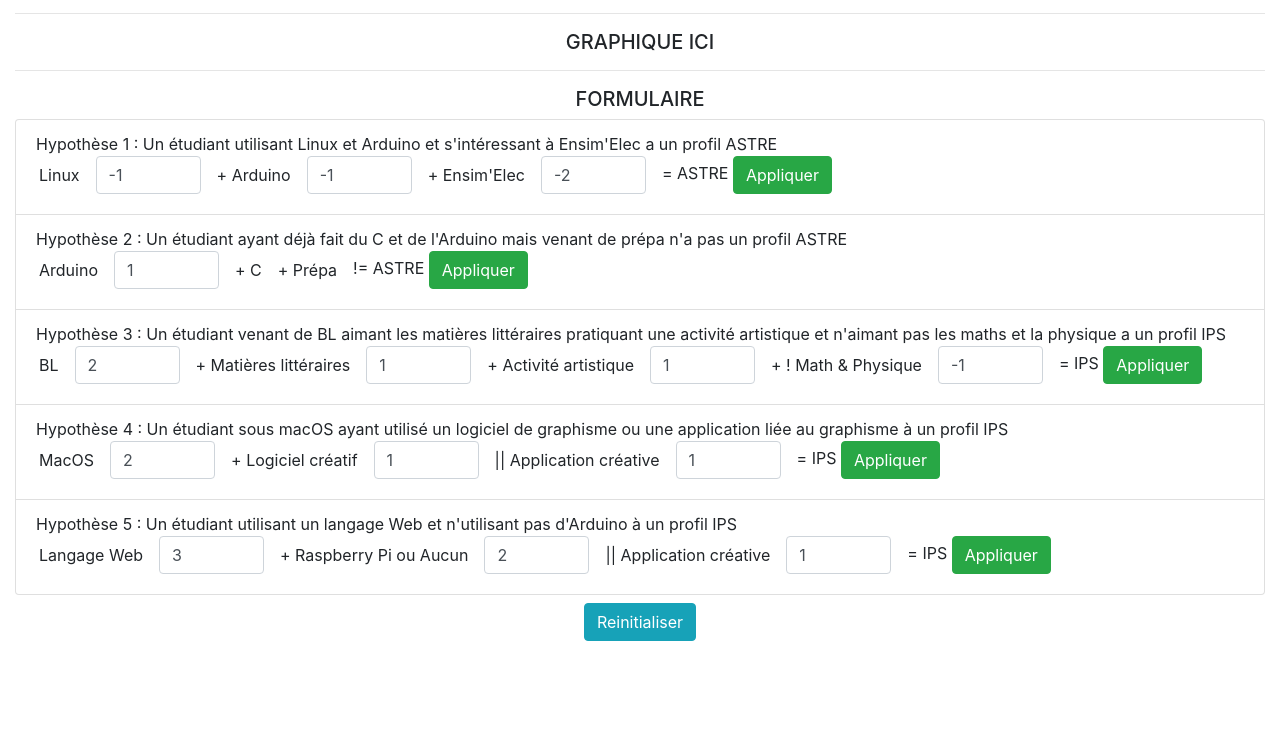
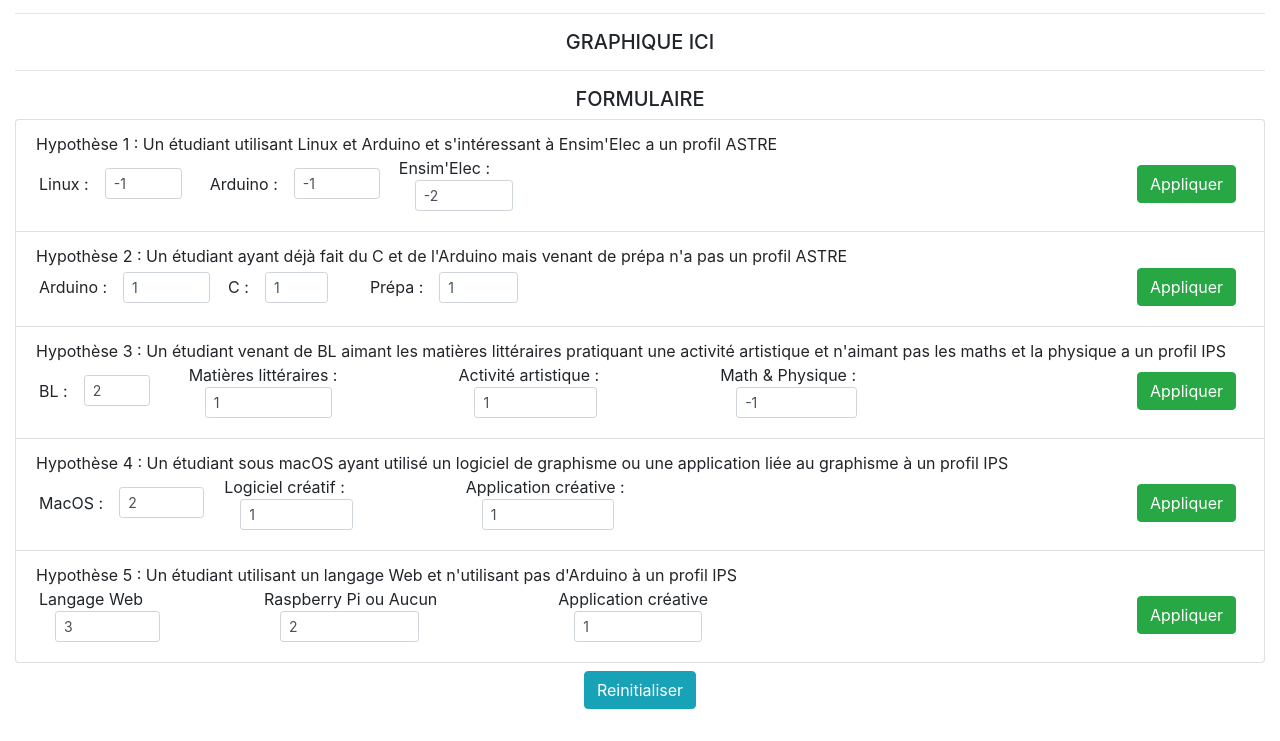
Before and after one commit to nomaad95/choixAstreIps, a plain HTML site: page index.html in a window 1280 px wide. Shown: the part 59-800 px from the top of the page. Drawn offline with Linux system fonts and the light colour scheme.

Commit message:
display btn

```diff
--- a/index.html
+++ b/index.html
@@ -4,6 +4,13 @@
 	  <meta charset="utf-8">
 	  <meta name="viewport" content="width=device-width, initial-scale=1.0"/>
 		<link type="text/css" rel="stylesheet" href="css/bootstrap.css"/>
+	<!--	<link type="text/css" rel="stylesheet" href="css/style.css"/> -->
+	<style media="screen">
+		.form-group .form-control{
+			width: 50%;
+		}
+	</style>
+
 	</head>
 
 	<title>Choix IPS-ASTRE</title>
@@ -25,120 +32,128 @@
 				<ul class="list-group">
 					<li class="list-group-item">
 						<span>Hypothèse 1 : Un étudiant utilisant Linux et Arduino et s'intéressant à Ensim'Elec a un profil ASTRE</span>
-						<form class="form-inline" id="H1" onsubmit="hypothesis1(student)">
+						<form class="form-inline flex-nowrap justify-content-between" id="H1" onsubmit="hypothesis1(student)">
 							<div class="form-row">
 							  <div class="form-group mx-sm-2 mb-2">
-							    Linux <input class="form-control ml-3" id="H1Linux" type="number" step="1" value="-1" min="-5" max="5">
+							    Linux :
+									<input class="form-control form-control-sm ml-3" id="H1Linux" type="number" step="1" value="-1" min="-5" max="5">
 							  </div>
 								<div class="form-group mx-sm-2 mb-2">
-									+ Arduino <input class="form-control ml-3" id="H1Arduino" type="number" step="1" value="-1" min="-5" max="5">
+									Arduino :
+									<input class="form-control form-control-sm ml-3" id="H1Arduino" type="number" step="1" value="-1" min="-5" max="5">
 								</div>
 								<div class="form-group mx-sm-2 mb-2">
-									+ Ensim'Elec <input class="form-control ml-3" id="H1Elec" type="number" step="1" value="-2" min="-5" max="5">
+									Ensim'Elec :
+									<input class="form-control form-control-sm ml-3" id="H1Elec" type="number" step="1" value="-2" min="-5" max="5">
+								</div>
 							</div>
 							<div class="mx-sm-2 mb-2">
-									= ASTRE
 								<button class="btn btn-success" type="submit">Appliquer</button>
-								</div>
 							</div>
 						</form>
 					</li>
 					<li class="list-group-item">
 						<span>Hypothèse 2 : Un étudiant ayant déjà fait du C et de l'Arduino mais venant de prépa n'a pas un profil ASTRE</span>
-						<form class="form-inline" id="H2" onsubmit="hypothesis2(student)">
+						<form class="form-inline flex-nowrap justify-content-between" id="H2" onsubmit="hypothesis2(student)">
 							<div class="form-row">
 								<div class="form-group mx-sm-2 mb-2">
-									Arduino <input class="form-control ml-3" id="H2Weight" type="number" step="1" value="1" min="-5" max="5">
+									Arduino :
+									<input class="form-control form-control-sm ml-3" id="H2Weight" type="number" step="1" value="1" min="-5" max="5">
 								</div>
 								<div class="form-group mx-sm-2 mb-2">
-									+ C
+									C :
+									<input class="form-control form-control-sm ml-3" id="H2WeightC" type="number" step="1" value="1" min="-5" max="5">
 								</div>
 								<div class="form-group mx-sm-2 mb-2">
-									+ Prépa
+									Prépa :
+									<input class="form-control form-control-sm ml-3" id="H2WeightP" type="number" step="1" value="1" min="-5" max="5">
+								</div>
 							</div>
 							<div class="mx-sm-2 mb-2">
-									!= ASTRE
 								<button class="btn btn-success" type="submit">Appliquer</button>
-								</div>
 							</div>
 						</form>
 					</li>
 					<li class="list-group-item">
 						<span>Hypothèse 3 : Un étudiant venant de BL aimant les matières littéraires pratiquant une activité artistique et n'aimant pas les maths et la physique a un profil IPS</span>
-						<form class="form-inline" id="H3" onsubmit="hypothesis3(student2)">
+						<form class="form-inline flex-nowrap justify-content-between" id="H3" onsubmit="hypothesis3(student2)">
 							<div class="form-row">
 								<div class="form-group mx-sm-2 mb-2">
-									BL <input class="form-control ml-3" id="H3BL" type="number" step="1" value="2" min="-5" max="5">
+									BL :
+									<input class="form-control form-control-sm ml-3" id="H3BL" type="number" step="1" value="2" min="-5" max="5">
 								</div>
 								<div class="form-group mx-sm-2 mb-2">
-									+ Matières littéraires <input class="form-control ml-3" id="H3Litteraire" type="number" step="1" value="1" min="-5" max="5">
+									Matières littéraires :
+									<input class="form-control form-control-sm ml-3" id="H3Litteraire" type="number" step="1" value="1" min="-5" max="5">
 								</div>
 								<div class="form-group mx-sm-2 mb-2">
-									+ Activité artistique <input class="form-control ml-3" id="H3Activite"type="number" step="1" value="1" min="-5" max="5">
+									Activité artistique :
+									<input class="form-control form-control-sm ml-3" id="H3Activite"type="number" step="1" value="1" min="-5" max="5">
 								</div>
 								<div class="form-group mx-sm-2 mb-2">
-									+ ! Math & Physique <input class="form-control ml-3" id="H3MathPhy"type="number" step="1" value="-1" min="-5" max="5">
+									Math & Physique :
+									<input class="form-control form-control-sm ml-3" id="H3MathPhy"type="number" step="1" value="-1" min="-5" max="5">
+								</div>
 							</div>
 							<div class="mx-sm-2 mb-2">
-									= IPS
 								<button class="btn btn-success" type="submit">Appliquer</button>
-								</div>
 							</div>
 						</form>
 					</li>
 					<li class="list-group-item">
 						<span>Hypothèse 4 : Un étudiant sous macOS ayant utilisé un logiciel de graphisme ou une application liée au graphisme à un profil IPS</span>
-						<form class="form-inline" id="H4" onsubmit="hypothesis4(student2)">
+						<form class="form-inline flex-nowrap justify-content-between" id="H4" onsubmit="hypothesis4(student2)">
 							<div class="form-row">
 								<div class="form-group mx-sm-2 mb-2">
-									MacOS <input class="form-control ml-3" id="H4MacOS" type="number" step="1" value="2" min="-5" max="5">
+									MacOS :
+									<input class="form-control form-control-sm ml-3" id="H4MacOS" type="number" step="1" value="2" min="-5" max="5">
 								</div>
 								<div class="form-group mx-sm-2 mb-2">
-									+ Logiciel créatif <input class="form-control ml-3" id="H4Logiciel"type="number" step="1" value="1" min="-5" max="5">
+									Logiciel créatif :
+									<input class="form-control form-control-sm ml-3" id="H4Logiciel"type="number" step="1" value="1" min="-5" max="5">
 								</div>
 								<div class="form-group mx-sm-2 mb-2">
-									|| Application créative <input class="form-control ml-3" id="H4SiteWeb"type="number" step="1" value="1" min="-5" max="5">
+									Application créative :
+									<input class="form-control form-control-sm ml-3" id="H4SiteWeb"type="number" step="1" value="1" min="-5" max="5">
+								</div>
 							</div>
 							<div class="mx-sm-2 mb-2">
-									= IPS
 								<button class="btn btn-success" type="submit">Appliquer</button>
-								</div>
 							</div>
 						</form>
 					</li>
 					<li class="list-group-item">
 						<span>Hypothèse 5 : Un étudiant utilisant un langage Web et n'utilisant pas d'Arduino à un profil IPS</span>
-						<form class="form-inline" id="H5" onsubmit="hypothesis5(student2)">
+						<form class="form-inline flex-nowrap justify-content-between" id="H5" onsubmit="hypothesis5(student2)">
 							<div class="form-row">
 								<div class="form-group mx-sm-2 mb-2">
-									Langage Web <input class="form-control ml-3" id="H5Langage" type="number" step="1" value="3" min="-5" max="5">
+									Langage Web <input class="form-control form-control-sm ml-3" id="H5Langage" type="number" step="1" value="3" min="-5" max="5">
 								</div>
 								<div class="form-group mx-sm-2 mb-2">
-									+ Raspberry Pi ou Aucun <input class="form-control ml-3" id="H5Arduino"type="number" step="1" value="2" min="-5" max="5">
+									Raspberry Pi ou Aucun <input class="form-control form-control-sm ml-3" id="H5Arduino"type="number" step="1" value="2" min="-5" max="5">
 								</div>
 								<div class="form-group mx-sm-2 mb-2">
-									|| Application créative <input class="form-control ml-3" id="H5SiteWeb"type="number" step="1" value="1" min="-5" max="5">
+									Application créative <input class="form-control form-control-sm ml-3" id="H5SiteWeb"type="number" step="1" value="1" min="-5" max="5">
+								</div>
 							</div>
 							<div class="mx-sm-2 mb-2">
-									= IPS
 								<button class="btn btn-success" type="submit">Appliquer</button>
-								</div>
 							</div>
 						</form>
 					</li>
 					<!--
 					<li class="list-group-item">
 						<span>Hypothèse 6 : </span>
-						<form class="form-inline" id="hyp6">
+						<form class="form-inline justify-content-between" id="hyp6">
 							<div class="form-row">
 								<div class="form-group mx-sm-2 mb-2">
-									SI <input type="number" class="form-control ml-3" id="siPoids" placeholder="30">
+									SI <input type="number" class="form-control form-control-sm ml-3" id="siPoids" placeholder="30">
 								</div>
 								<div class="form-group mx-sm-2 mb-2">
-									+ Prépa SI <input type="number" class="form-control ml-3" id="prepasiPoids" placeholder="30">
+									+ Prépa SI <input type="number" class="form-control form-control-sm ml-3" id="prepasiPoids" placeholder="30">
 								</div>
 								<div class="form-group mx-sm-2 mb-2">
-									+ [Maths / Physique] <input type="number" class="form-control ml-3" id="matierescientPoids" placeholder="60">
+									+ [Maths / Physique] <input type="number" class="form-control form-control-sm ml-3" id="matierescientPoids" placeholder="60">
 								</div>
 								= IPS
 							</div>
```
Lines whose indentation alone changed are shown as unchanged.
